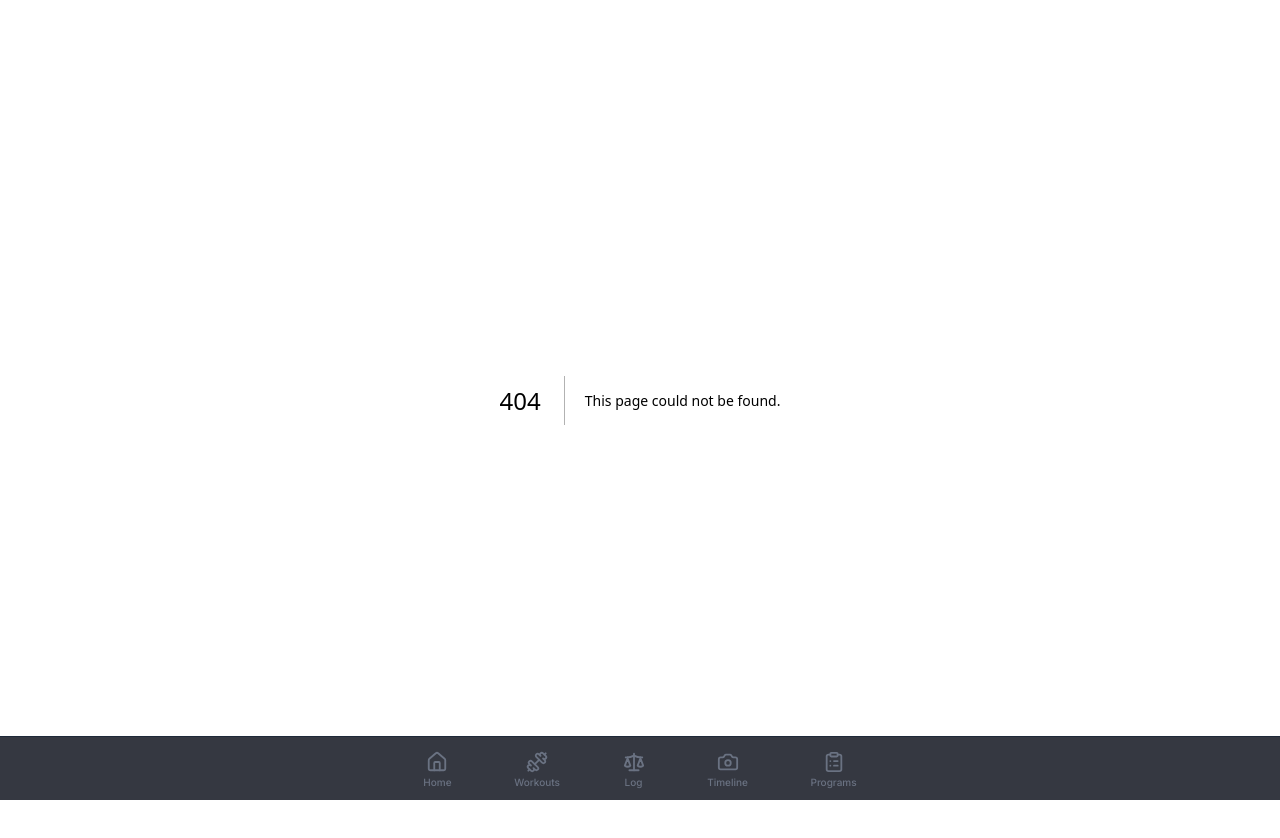
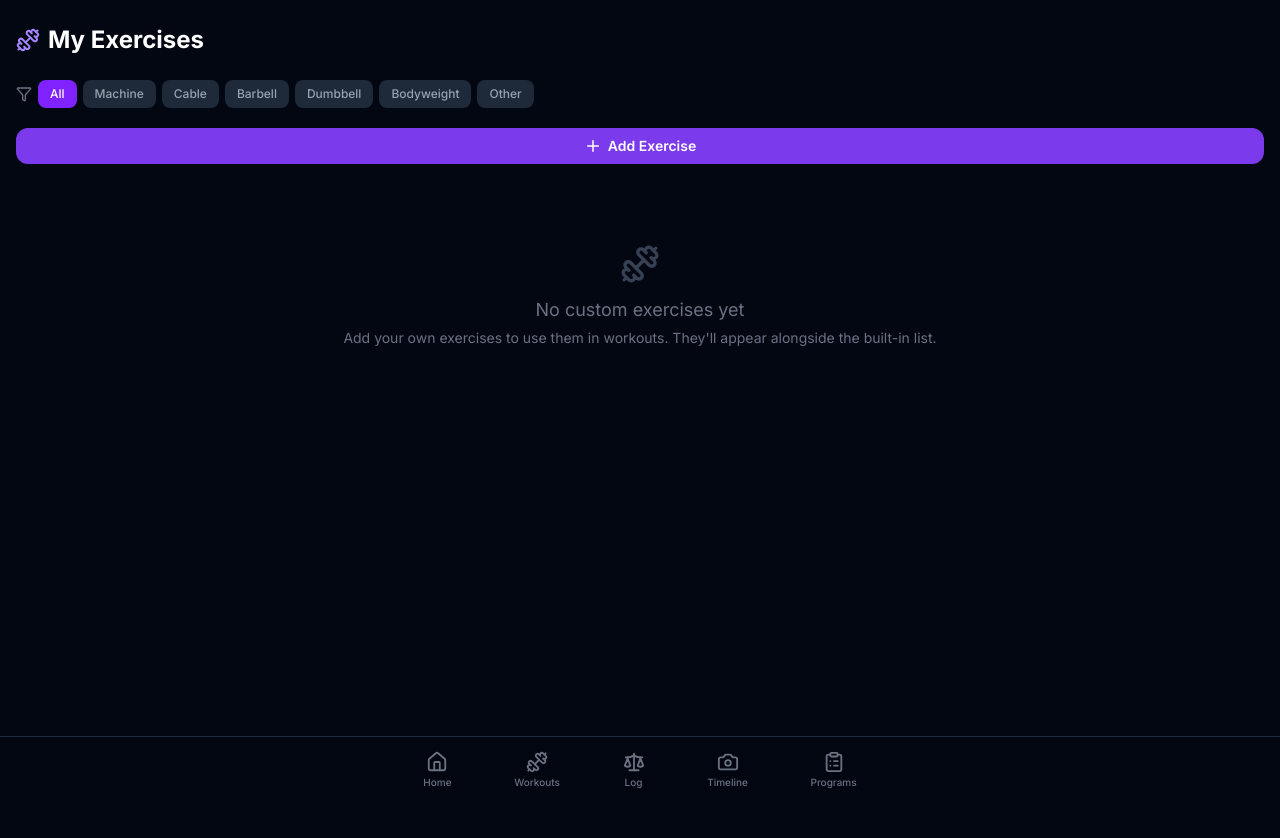
Before and after one commit to criss-langston/fittrack, a Next.js app: page /exercises in a window 1280 px wide. Before the commit this address had no page. Shown: the top 838 px of the page. After the commit the page ends 800 px from the top, so only its background shows below. Built offline with nearby package versions, Linux system fonts and the light colour scheme.

Commit message:
Add custom exercises with machine/equipment support and Exercises tab

```diff
--- /dev/null
+++ b/app/exercises/page.tsx
@@ -0,0 +1,16 @@
+"use client";
+
+import { Dumbbell } from "lucide-react";
+import CustomExerciseManager from "@/components/CustomExerciseManager";
+
+export default function ExercisesPage() {
+  return (
+    <div className="px-4 pt-6">
+      <div className="flex items-center gap-2 mb-6">
+        <Dumbbell size={24} className="text-violet-400" />
+        <h1 className="text-2xl font-bold">My Exercises</h1>
+      </div>
+      <CustomExerciseManager />
+    </div>
+  );
+}
```
